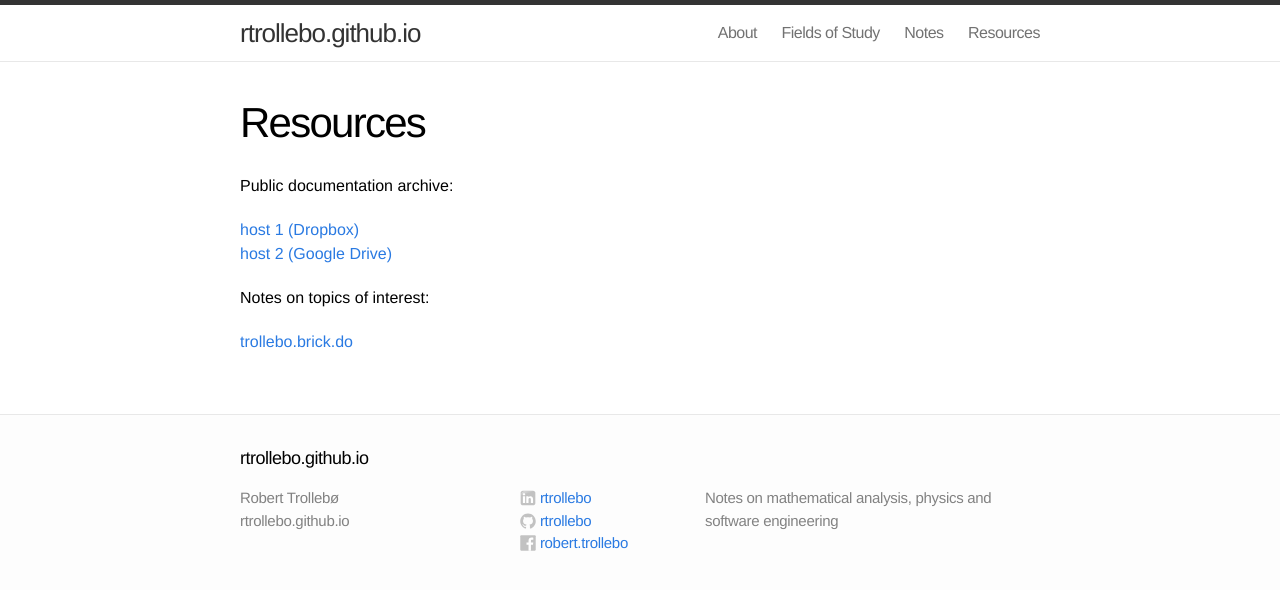
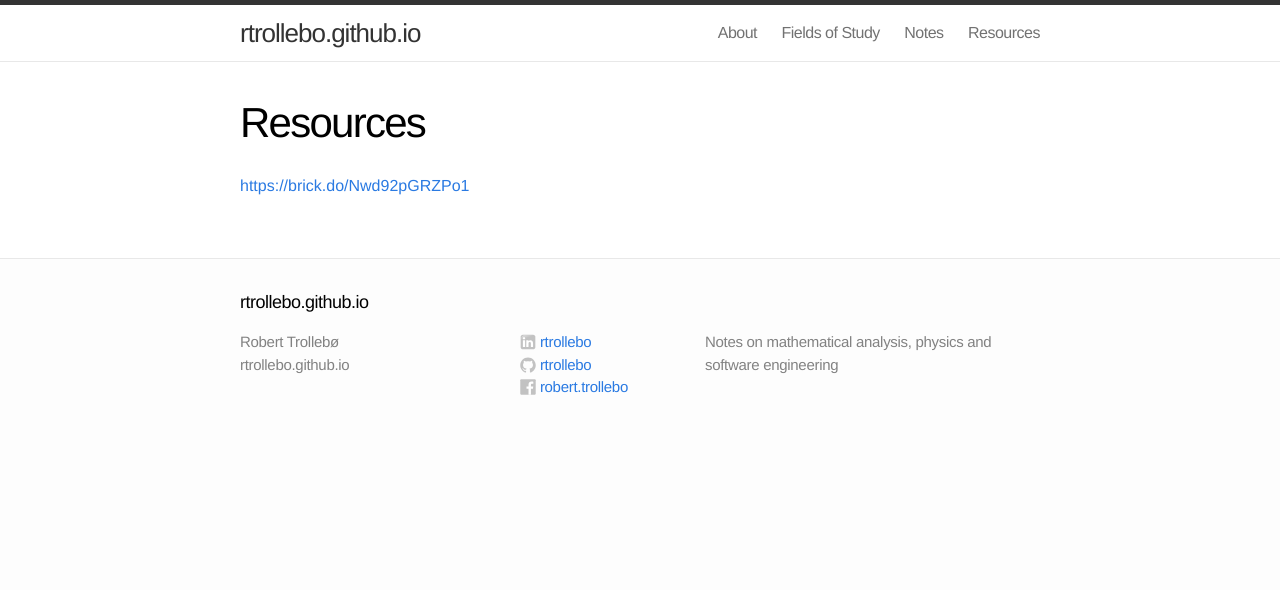
Before and after one commit to rtrollebo/rtrollebo.github.io, a Jekyll site: the page built from repositories.md, in a window 1280 px wide. Shown: the top 590 px of the page. Built offline with Jekyll 4.4.1, drawn with Linux system fonts in a browser that asks for light colours.

Commit message:
fix: link to resources at trollebo.brick.do

```diff
--- a/repositories.md
+++ b/repositories.md
@@ -5,12 +5,4 @@ permalink: /resources/
 
 ---
 
-Public documentation archive:
-
-
-[host 1 (Dropbox)](https://www.dropbox.com/sh/il5cu5kj39a16l4/AADscYj8nOV-eqfayuTx2rkfa?dl=0&lst=)
-[host 2 (Google Drive)](https://drive.google.com/drive/folders/1TkB3YhZdLjQXFBFV7AgWMl219vy55hfb?usp=sharing)
-
-Notes on topics of interest:
-
-[trollebo.brick.do](http://trollebo.brick.do)
+[https://brick.do/Nwd92pGRZPo1](http://trollebo.brick.do)
```
